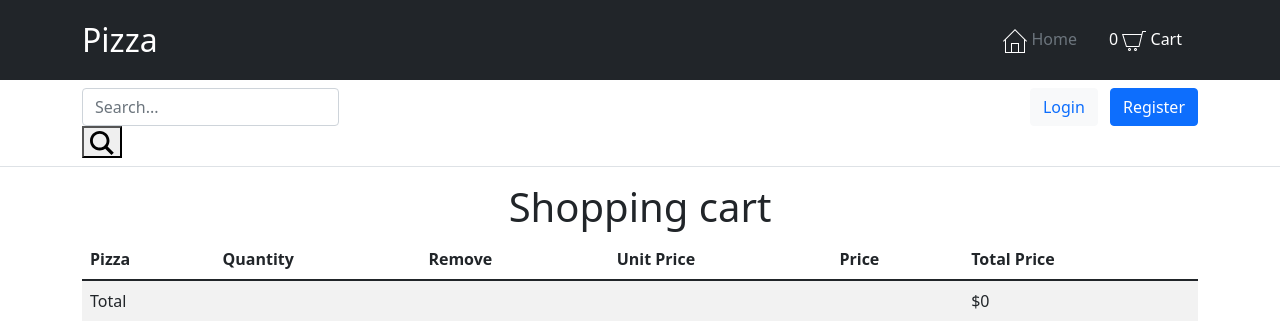
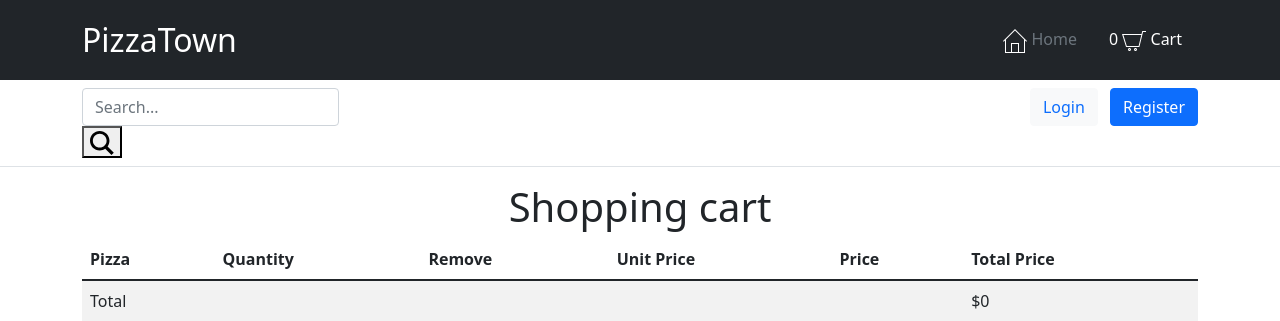
Before and after one commit to Kiddo-prog/pizza, a Django app: page /cart/ in a window 1280 px wide. Shown: the top 321 px of the page. Run offline with Django 4.2, Linux system fonts and the light colour scheme; some libraries are stand-ins or nearby versions.

Commit message:
Removed unused code

```diff
--- a/templates/navbar/header.html
+++ b/templates/navbar/header.html
@@ -29,8 +29,7 @@
             <div class="container">
             <div class="d-flex flex-wrap align-items-center justify-content-center justify-content-lg-start">
               <a href="/" class="d-flex align-items-center my-2 my-lg-0 me-lg-auto text-white text-decoration-none fs-2">
-                <!-- <svg width="24" height="24" xmlns="http://www.w3.org/2000/svg" fill-rule="evenodd" clip-rule="evenodd" fill="white"><path d="M22 11.414v12.586h-20v-12.586l-1.293 1.293-.707-.707 12-12 12 12-.707.707-1.293-1.293zm-6 11.586h5v-12.586l-9-9-9 9v12.586h5v-9h8v9zm-1-7.889h-6v7.778h6v-7.778z"/></svg> -->
-                Pizza
+                PizzaTown
               </a>
 
               <ul class="nav col-12 col-lg-auto my-2 justify-content-center my-md-0 text-small">
```
